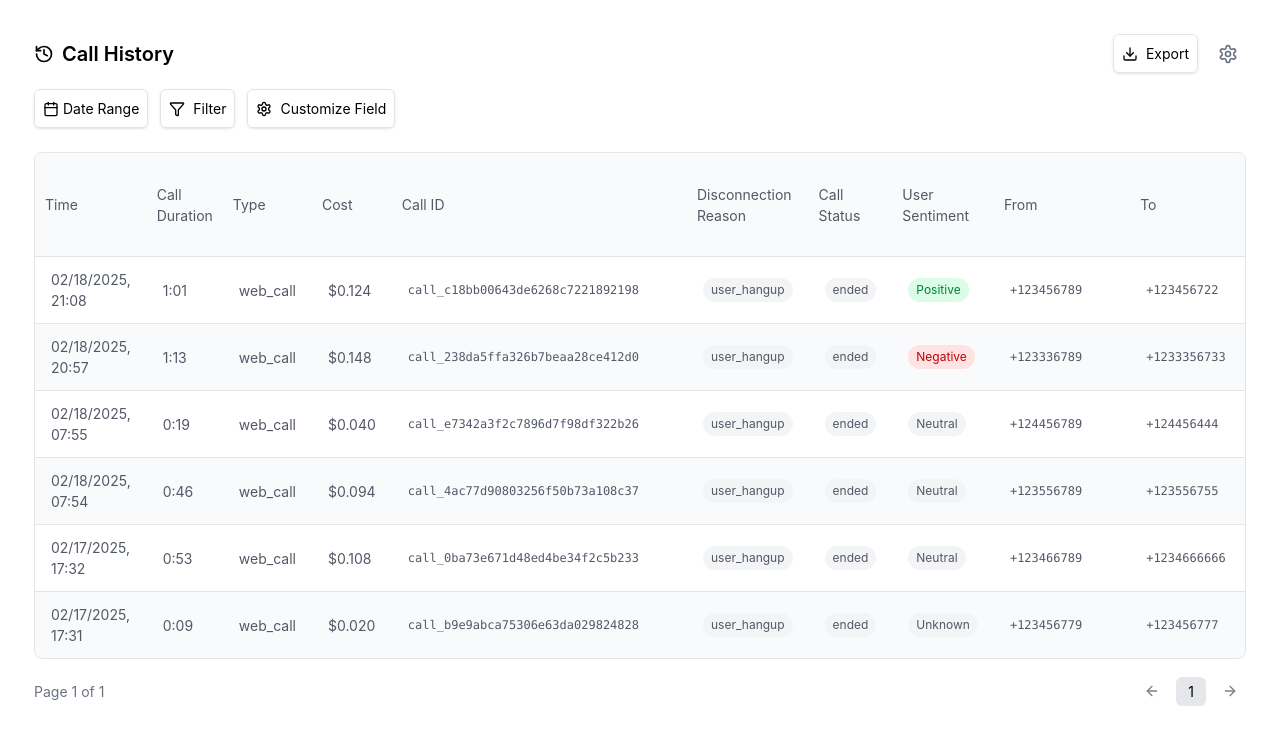
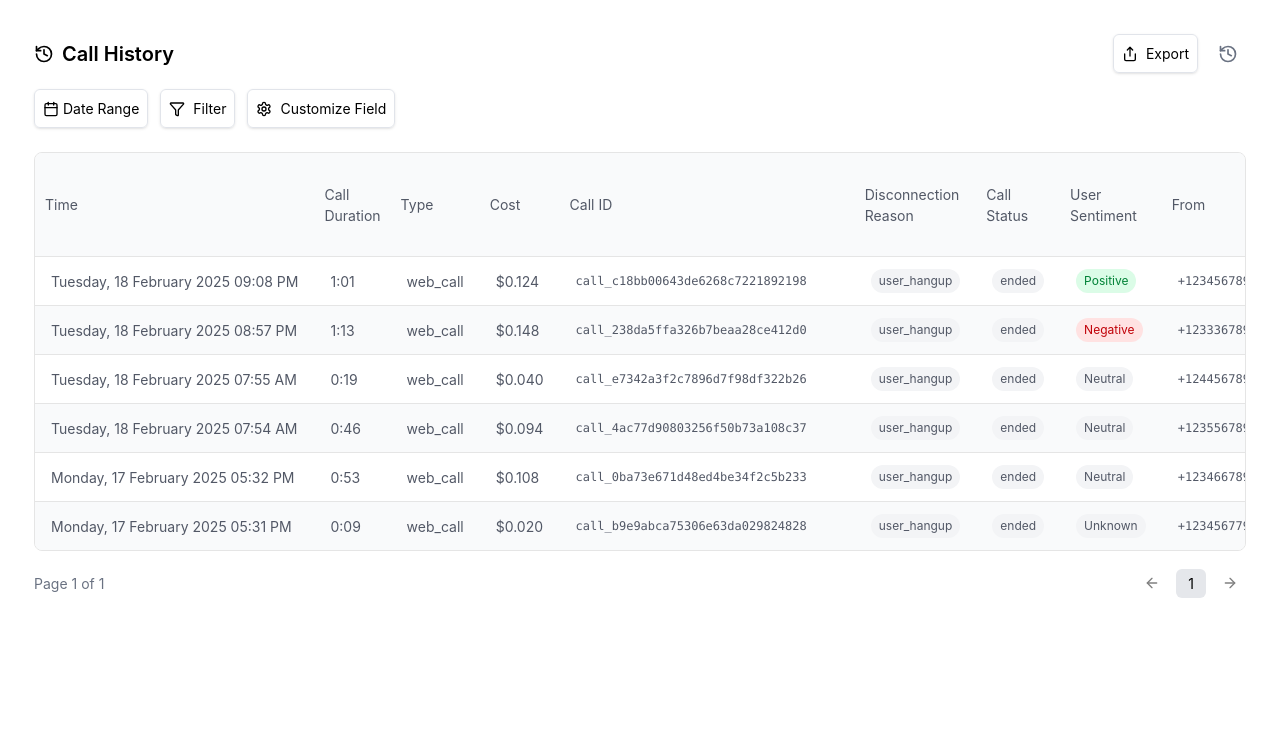
Before and after one commit to mdmehedyhassan/retellai-calls-client, a React (Vite) app: page / in a window 1280 px wide. Shown: the top 744 px of the page. Built offline with nearby package versions, Linux system fonts and the light colour scheme.

Commit message:
date working

```diff
--- a/src/page/home/CallsComponent/CallsComponent.jsx
+++ b/src/page/home/CallsComponent/CallsComponent.jsx
@@ -1,7 +1,7 @@
 import { useState, useEffect, useRef } from "react"
 import { dataArray } from "../../../data/dataArray";
 import {
-  Calendar, Filter, Settings, Download, Clock,
+   Filter, Settings, Download, Share,
   ArrowLeft, ArrowRight, Copy, Check,
   History, CirclePlus, ChevronDown, X
 } from "lucide-react";
@@ -100,6 +100,10 @@ export default function CallsComponent() {
   }
 
   useEffect(() => {
+    applyFilters()
+  }, [dateRange.to, dateRange.from] );
+
+  useEffect(() => {
     function handleClickOutside(event) {
       if (dropdownFilterRef.current && !dropdownFilterRef.current.contains(event.target)) {
         set_isOpenFilter(false);
@@ -125,6 +129,8 @@ export default function CallsComponent() {
     set_unfilterDataArray(newDDDD)
     set_totalCustomArray(newDDDD)
   }, []);
+
+
 
 
   // const toggleOptionSelection = (fieldName, option) => {
@@ -192,9 +198,25 @@ export default function CallsComponent() {
         );
         filterData = filterData.filter(dt => [text_element.value].includes(dt[text_element.id]))
       }
+    };
+
+    const dateRange_from = new Date(dateRange.from).getTime();
+    const dateRange_to = new Date(dateRange.to).getTime() + 86_399_999;
+    if (dateRange_from && dateRange_to) {
+      console.log(dateRange_from, dateRange_to, (dateRange_from - dateRange_to));
+      let dateD = []
+      for (let i = 0; i < filterData.length; i++) {
+        const element = filterData[i];
+        if(element.start_timestamp >= dateRange_from && element.start_timestamp <= dateRange_to){
+          dateD = [...dateD, element]
+        }
+      }
+      filterData = dateD;
     }
-    set_fields(updatedFields)
-    set_totalCustomArray(filterData)
+
+
+    set_fields(updatedFields);
+    set_totalCustomArray(filterData);
 
 
     // console.log("Call ID Filter:", callIdFilter);
@@ -302,15 +324,23 @@ export default function CallsComponent() {
     }
   }
 
-  const formatDate = (timestamp) => {
-    return new Date(timestamp).toLocaleString("en-US", {
-      month: "2-digit",
-      day: "2-digit",
-      year: "numeric",
-      hour: "2-digit",
-      minute: "2-digit",
-      hour12: false,
-    })
+  // const formatDate = (timestamp) => {
+  //   console.log(timestamp)
+  //   return new Date(timestamp).toLocaleString("en-US", {
+  //     month: "2-digit",
+  //     day: "2-digit",
+  //     year: "numeric",
+  //     hour: "2-digit",
+  //     minute: "2-digit",
+  //     hour12: false,
+  //   })
+  // }
+
+  const formatDateDay = (timestamp) => {
+    const date = new Date(timestamp);
+    const options = { weekday: 'long', day: '2-digit', month: 'long', year: 'numeric', hour: '2-digit', minute: '2-digit', hour12: true };
+    const formattedDate = new Intl.DateTimeFormat('en-GB', options).format(date);
+    return formattedDate.replace(/(\w+) (\d{1,2})/, "$1, $2").replace(" at ", " ").replace(/\bam\b/, "AM").replace(/\bpm\b/, "PM");
   }
 
   const formatDuration = (ms) => {
@@ -352,19 +382,19 @@ export default function CallsComponent() {
           </div>
           <div className="flex items-center gap-3">
             <button className="custom-button-1">
-              <Download className="w-4 h-4" />
+              <Share className="w-4 h-4" />
               Export
             </button>
             <button className="p-2 text-gray-500 rounded-full hover:bg-gray-100">
-              <Settings className="w-5 h-5" />
+            <History className="w-5 h-5" />
             </button>
           </div>
         </div>
 
         <div className="flex flex-wrap gap-3">
-          <button className="custom-button-1">
+          <div className="custom-button-1">
             <DateRangePicker range={dateRange} setRange={setDateRange} />
-          </button>
+          </div>
           {
             fields.filter(element => element.isAdd === true).map(el => <div key={el.name}>
               <div onClick={() => [setOpenSubDropdown(el.name), set_filterMainOptionBox(false), set_isOpenFilter(true)]} className="custom-button-2">
@@ -613,7 +643,12 @@ export default function CallsComponent() {
                   } cursor-pointer hover:bg-gray-50 calls-table-td-parent`}
                 onClick={() => handleRowClick(call)}
               >
-                {savedFields.includes("Time") ? <td className="px-4 py-3">{formatDate(call.start_timestamp)}</td> : null}
+                {
+                  savedFields.includes("Time") ?
+                    <td style={{ whiteSpace: "nowrap" }} className="px-4 py-3">
+                      {formatDateDay(call.start_timestamp)}
+                    </td> : null
+                }
                 {savedFields.includes("Call Duration") ? <td className="px-4 py-3">{formatDuration(call.duration_ms)}</td> : null}
                 {savedFields.includes("Type") ? <td className="px-4 py-3">{call.call_type}</td> : null}
                 {savedFields.includes("Cost") ? <td className="px-4 py-3">${(call.combined_cost / 100).toFixed(3)}</td> : null}
--- a/src/page/home/CallsComponent/DateRangePicker.jsx
+++ b/src/page/home/CallsComponent/DateRangePicker.jsx
@@ -31,20 +31,21 @@ export default function DateRangePicker({ range, setRange }) {
 
   return (
     <div className="max-w-full" ref={dropdownRef}>
-      <button
+      <div
         onClick={() => setOpen(!open)}
         className="flex items-center"
       >
         <CalendarIcon className="h-4 w-4 me-1" />
         {range.from && range.to ? (
           <span>
-            {format(range.from, "MM/dd/yyyy")} -{" "}
+            {format(range.from, "MM/dd/yyyy")}
+            {" - "}
             {format(range.to, "MM/dd/yyyy")}
           </span>
         ) : (
           "Date Range"
         )}
-      </button>
+      </div>
       <div className="">
         {open && (
           <div className="w-fit absolute left-6 mt-2 bg-white border border-gray-300 shadow-lg rounded-lg p-4">
```
